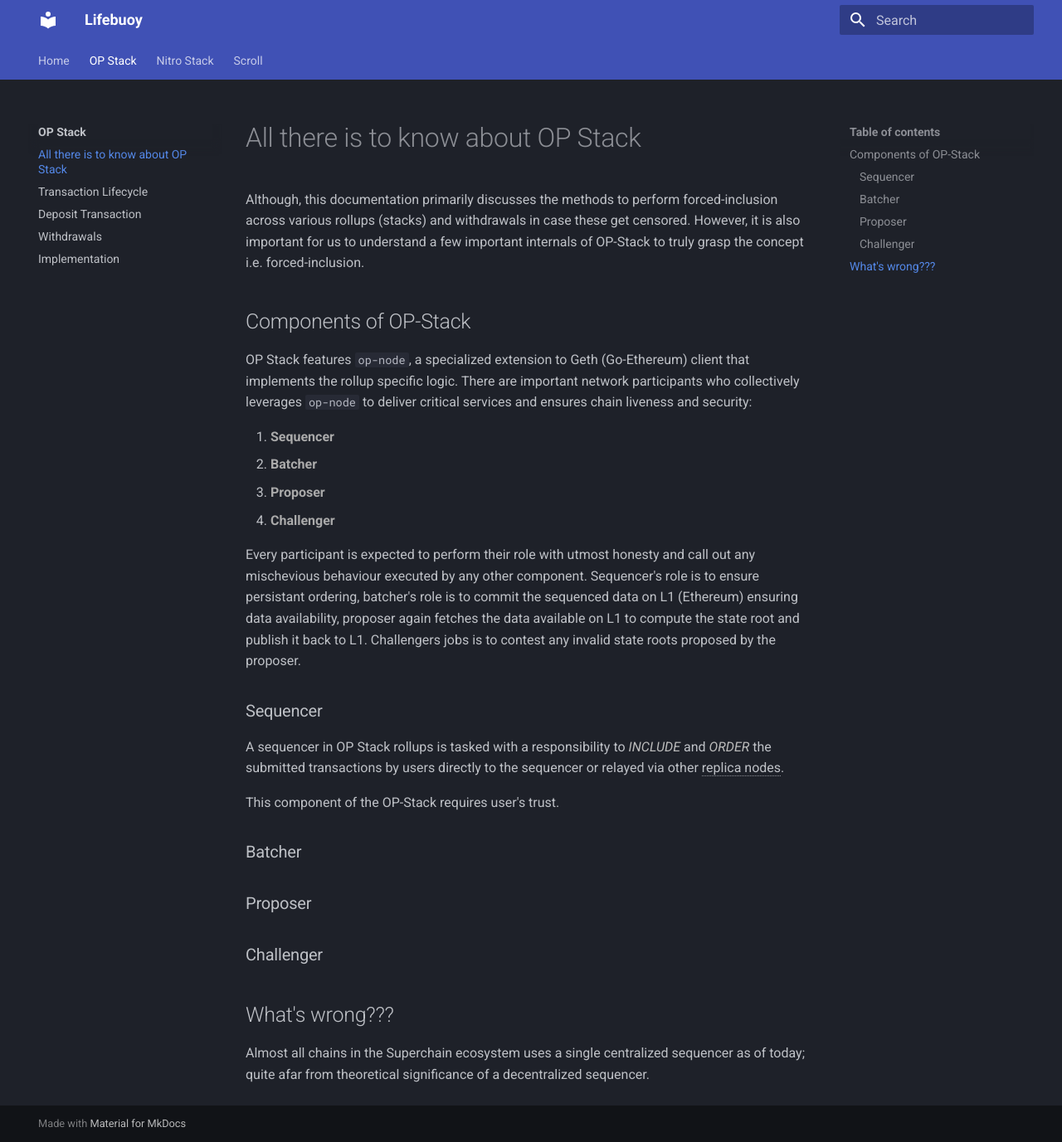
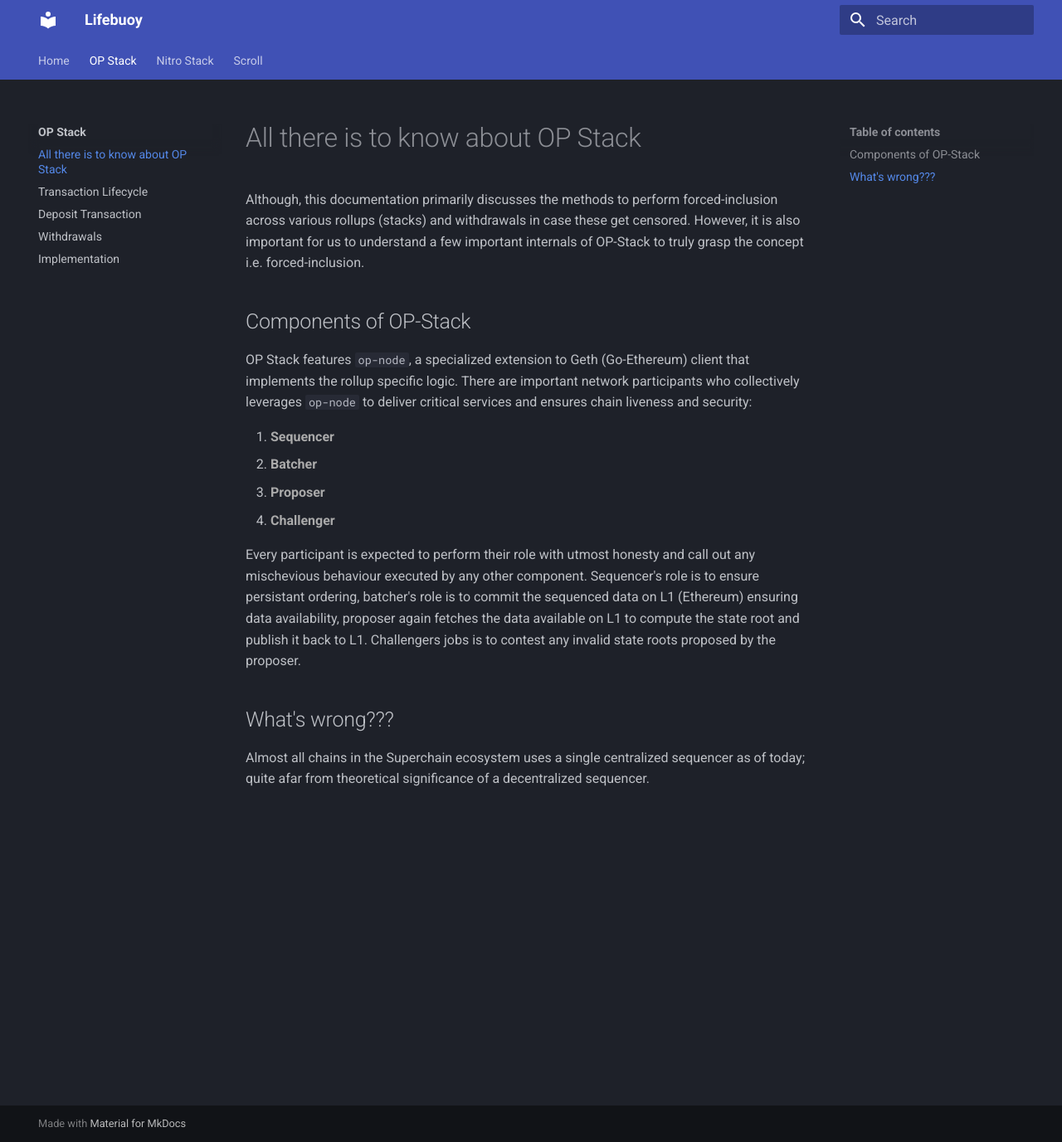
Before and after one commit to keshavsharma25/Lifebuoy, an MkDocs documentation site: the page built from docs/op-stack/features.md, in a window 1280 px wide and 1377 px high. Shown: the whole window at 83% size. Built offline with MkDocs 1.6.1 and Material for MkDocs 9.7.7, drawn with Linux system fonts in a browser that asks for light colours.

Commit message:
docs: remove unnecessary stuff

```diff
--- a/docs/op-stack/features.md
+++ b/docs/op-stack/features.md
@@ -25,22 +25,6 @@
 data available on L1 to compute the state root and publish it back to L1.
 Challengers jobs is to contest any invalid state roots proposed by the proposer.
 
-### Sequencer
-
-A sequencer in OP Stack rollups is tasked with a responsibility to *INCLUDE* and
-*ORDER* the submitted transactions by users directly to the sequencer or relayed
-via other replica nodes.
-
-This component of the OP-Stack requires user's trust.
-
-### Batcher
-
-
-### Proposer
-
-
-### Challenger
-
 ## What's wrong???
 
 Almost all chains in the Superchain ecosystem uses a single centralized sequencer
```
